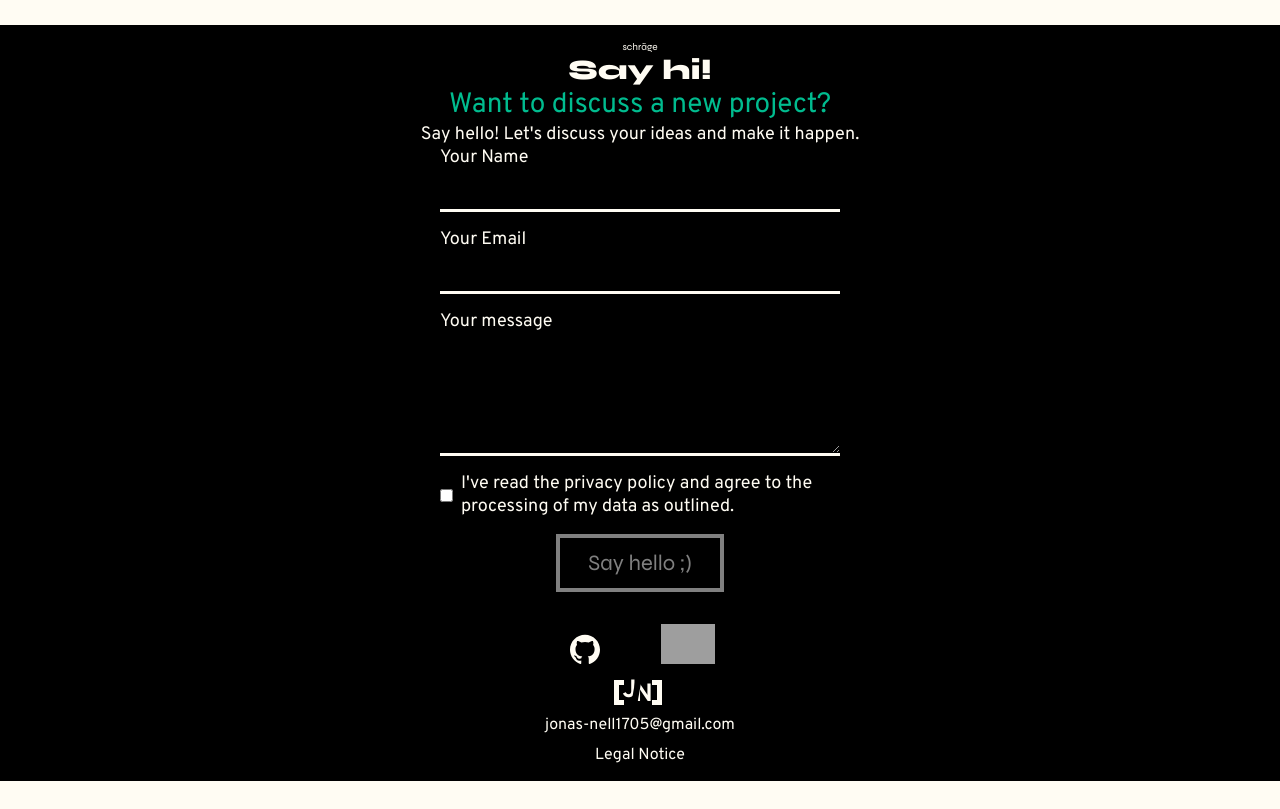
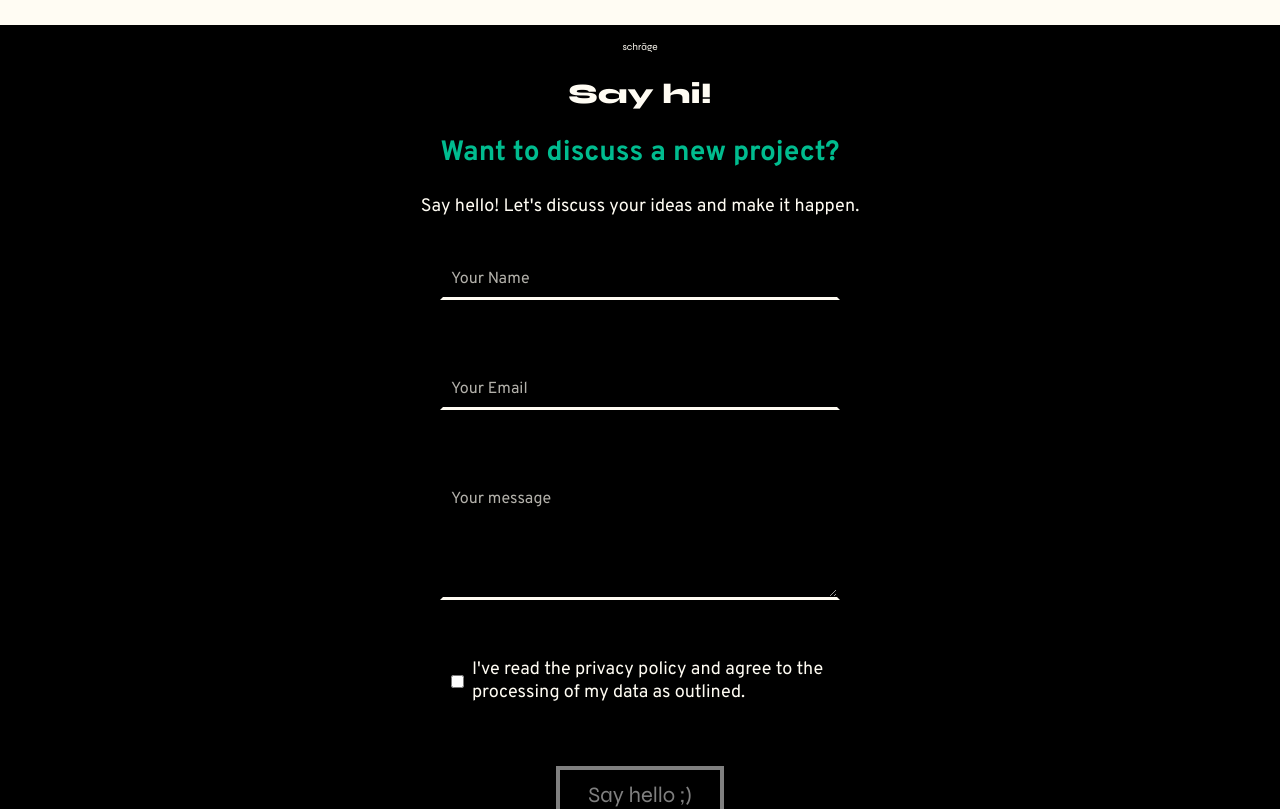
Before and after one commit to jonas-nell/portfolio, an Angular app: page / in a window 1280 px wide. Shown: the part 4400-5209 px from the top of the page. Before the commit the page ends 5181 px from the top, so only its background shows below. Built offline with nearby package versions, Linux system fonts and the light colour scheme; grey boxes are pictures that could not be loaded.

Commit message:
fix: contact form styling

```diff
--- a/src/app/contact/contact.html
+++ b/src/app/contact/contact.html
@@ -6,56 +6,56 @@
         <p>Say hello! Let's discuss your ideas and make it happen.</p>
         <form [formGroup]="form" (ngSubmit)="onSubmit()" novalidate>
             <div class="field">
+                <input id="name" type="text" formControlName="name" placeholder="Your Name" />
                 <label for="name">Your Name</label>
-                <input id="name" type="text" formControlName="name"/>
+                <span class="error">
                 @if (name.invalid && name.touched) {
-                    <span class="error">
                         @if (name.errors?.['required']) {
                             Your name is required.
                         } @else if (name.errors?.['minlength']) {
-                            Your name must be at least 2 characters.
+                            Your name must be at least 3 characters.
                         }
-                    </span>
-                }
+                    }
+                </span>
             </div>
             <div class="field">
+                <input id="email" type="email" formControlName="email" placeholder="Your Email" />
                 <label for="email">Your Email</label>
-                <input id="email" type="email" formControlName="email" />
+                <span class="error">
                 @if (email.invalid && email.touched) {
-                    <span class="error">
                         @if (email.errors?.['required']) {
                             Your Email is required.
                         } @else if (email.errors?.['email']) {
                             Please enter a valid email adress.
                         }
-                    </span>
-                }
+                    }
+                </span>
             </div>
             <div class="field">
+                <textarea id="message" rows="5" formControlName="message" placeholder="Your message"></textarea>
                 <label for="message">Your message</label>
-                <textarea id="message" rows="5" formControlName="message"></textarea>
+                <span class="error">
                 @if (message.invalid && message.touched) {
-                    <span class="error">
                         @if (message.errors?.['required']) {
                             Your message is required.
                         } @else if (message.errors?.['minlength']) {
                             Message must be at least 10 characters.
                         }
-                    </span>
-                }
+                    }
+                </span>
             </div>
             <div class="field checkbox">
                 <label>
                     <input type="checkbox" formControlName="privacyAccepted" />
                     I've read the privacy policy and agree to the processing of my data as outlined.
                 </label>
+                <span class="error">
                 @if (privacyAccepted.invalid && privacyAccepted.touched) {
-                    <span class="error">
                         You must accept the privacy policy.
-                    </span>
-                }
+                    }
+                </span>
             </div>
-            <button type="submit">Say hello ;)</button>
+            <button type="submit" [class.valid]="form.valid">Say hello ;)</button>
         </form>
     </div>
 </section>
--- a/src/app/contact/contact.scss
+++ b/src/app/contact/contact.scss
@@ -3,6 +3,7 @@
         flex-direction: column;
         background-color: black;
         color: var(--cream);
+        gap: 2.4rem;
 
         h2{
             font-size: 2.8rem;
@@ -13,6 +14,7 @@
             font-size: 2.8rem;
             font-family: Overpass;
             text-align: center;
+            font-weight: bold;
         }
 
         p {
@@ -24,7 +26,7 @@
         form {
             display: flex;
             flex-direction: column;
-            gap: 1.6rem;
+            gap: 0.8rem;
             max-width: 40rem;
         }
 
@@ -35,14 +37,49 @@
             font-family: Overpass;
             font-weight: 400;
             font-size: 1.8rem;
+            margin-top: 1.6rem;
 
             input, textarea{
                 padding: 0.8rem;
                 font-size: 1.6rem;
+                border: 0.3rem solid transparent;
                 border-bottom: 0.3rem solid var(--cream);
+
+                &::placeholder{
+                    color: var(--cream);
+                    opacity: 0.7;
+                }
+
+                &:focus{
+                    outline: none;
+                    border-color: var(--cream);
+                }
+            }
+
+            label{
+                position: absolute;
+                width: fit-content;
+                top:-1rem;
+                left: 0.8rem;
+                opacity: 0;
+                pointer-events: none;
+                background: black;
+                padding: 0 0.3rem;
+            }
+
+            input:focus ~ label,
+            textarea:focus ~ label,
+            input:not(:placeholder-shown) ~ label,
+            textarea:not(:placeholder-shown) ~ label{
+                opacity: 1;
             }
 
             &.checkbox label{
+                position: relative;
+                width: auto;
+                opacity: 1;
+                pointer-events: auto;
+                background: transparent;
                 display: flex;
                 align-items: center;
                 gap: 0.8rem;
@@ -52,6 +89,9 @@
         .error{
             color: red;
             font-size: 1.6rem;
+            min-height: 3.2rem;
+            line-height: 1.6rem;
+            margin-top: 0.8rem;
         }
 
         button[type='submit'] {
@@ -62,6 +102,11 @@
             align-self: center;
             padding: 1.2rem 2.8rem;
             cursor: pointer;
+
+            &.valid{
+                color: var(--cream);
+                border-color: var(--cream);
+            }
         }
     }
 }
--- a/src/app/contact/contact.ts
+++ b/src/app/contact/contact.ts
@@ -1,6 +1,5 @@
 import { Component } from '@angular/core';
 import { FormBuilder, FormGroup, ReactiveFormsModule, Validators } from '@angular/forms';
-import { email } from '@angular/forms/signals';
 
 @Component({
     selector: 'app-contact',
--- a/src/app/footer/footer.scss
+++ b/src/app/footer/footer.scss
@@ -6,7 +6,7 @@ footer {
 
     .content{
         flex-direction: column;
-        gap: 1rem;
+        gap: 1.5rem;
 
         .socials{
             width: 100%;
```
